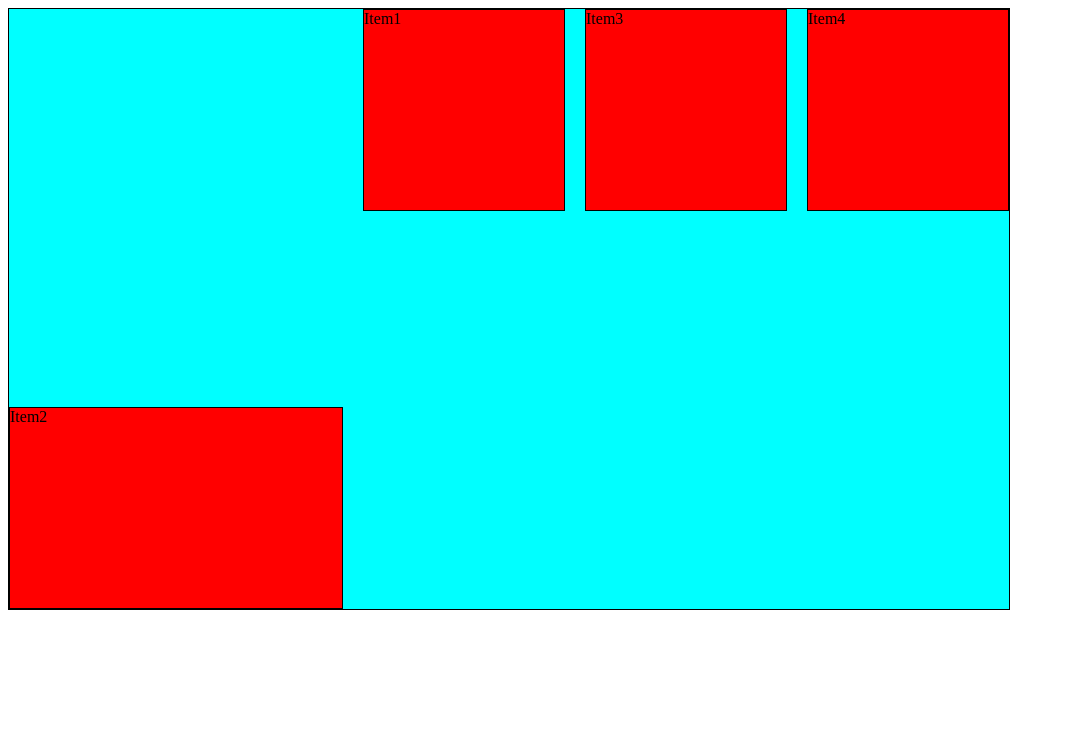
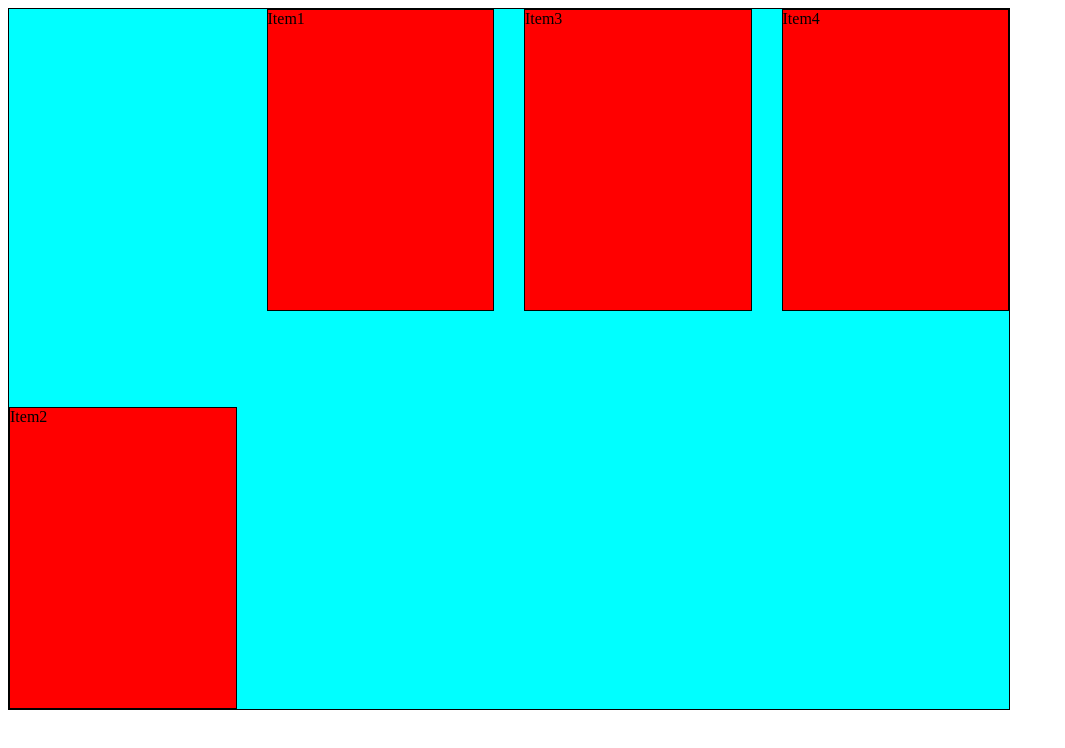
Before and after one commit to devanshiteotia162/CSS-AIML1, a plain HTML site: page flexbox.html in a window 1280 px wide. Shown: the whole page, without its empty margins (0-1065 px from the left). Drawn offline with Linux system fonts and the light colour scheme.

Commit message:
flexbox2

```diff
--- a/style3.css
+++ b/style3.css
@@ -1,6 +1,6 @@
 .container{
     display : flex;
-    height : 600px;
+    height : 700px;
    width : 1000px;
    background-color: aqua;
    border : 1px solid black;
@@ -8,18 +8,18 @@
    /* justify-content: space-between;
    align-items: center;
    align-content: space-between; */
-   gap: 20px;
+   gap: 30px;
 
 }
 .item{
-    height : 200px;
-    width : 200px;
+    height : 300px;
+    width : 300px;
     border : 1px solid black;
     background-color: red;
     /* flex-grow: 1; */
 }
 .item2{
-    order: -1;
+    order: -2;
     flex-grow: 2;
     align-self: flex-end;
 }
--- /dev/null
+++ b/style4.css
@@ -0,0 +1,42 @@
+.container{
+    height: 400px;
+    width: 800px;
+    background-color: aqua;
+    display: grid;
+    grid-template-columns: 1fr 1fr 1fr 1fr;
+    grid-template-rows: 1fr 1fr 1fr;
+    grid-template-columns: repeat(4,100px);
+    grid-template-rows: repeat(3,100px);
+    grid-template-areas: "header header header header" "main main.sidebar" "footer footer footer ";
+    gap: 10px;
+    justify-items: center;
+    align-items: center;
+    justify-content: space-around;
+}
+.item{
+    height: 100px;
+    width: 100px;
+    background-color: brown;
+    border: 1px solid black;
+    color: white;
+    text-align: center;
+    align-content: center;
+
+
+}
+
+.item1{
+    grid-area: header;
+}
+
+.item2{
+    grid-area: main;
+}
+
+.item3{
+    grid-area: sidebar;
+}
+
+.item4{
+    grid-area: footer;
+}
```
Also changed, not shown: flexbox2.html (added, +17 -0 lines).
